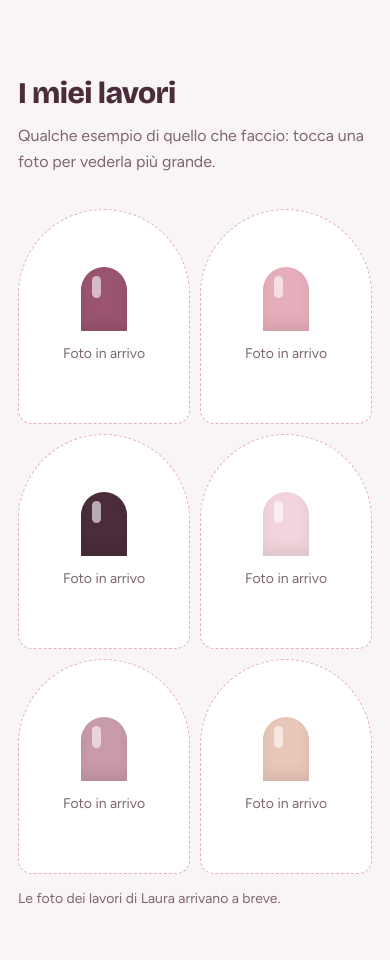
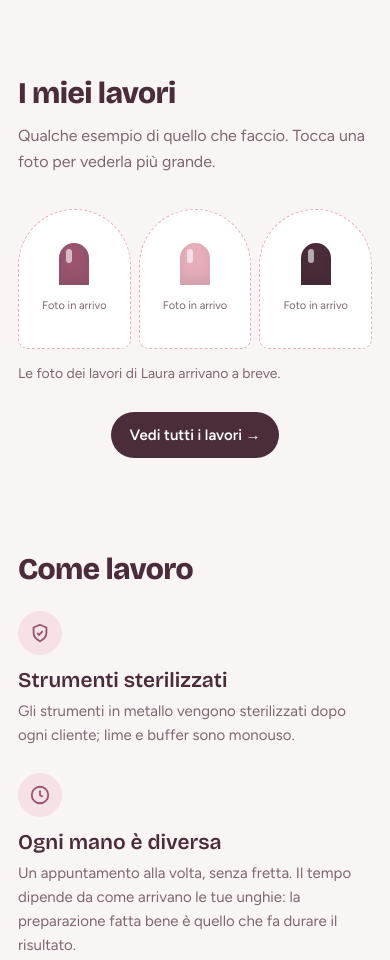
Before and after one commit to andreaamoroso00-alt/leunghiedilaura, a plain HTML site: page index.html in a window 390 px wide. Shown: the part 1600-2560 px from the top of the page. Drawn offline with nearby package versions, Linux system fonts and the light colour scheme.

Commit message:
Lavori: 3 in homepage con 'Vedi tutti' e pagina dedicata #galleria
Co-Authored-By: Claude Opus 5.5 <noreply@anthropic.com>
Claude-Session: https://claude.ai/code/session_01FXwizB65SLbQscLkC7ALx3

```diff
--- a/index.html
+++ b/index.html
@@ -81,7 +81,20 @@
   .work.ph .tip::after{content:"";display:block;width:9px;height:22px;border-radius:999px;background:rgba(255,255,255,.6);margin:9px 0 0 11px}
   .work.ph small{color:var(--soft);font-size:14px}
   .works-note{color:var(--soft);font-size:14px;margin-top:14px}
-  @media (max-width:760px){.works{grid-template-columns:repeat(2,1fr);gap:10px}.work{border-radius:110px 110px 18px 18px}}
+  .works-more{display:flex;justify-content:center;margin-top:26px}
+  @media (max-width:760px){.works{grid-template-columns:repeat(2,1fr);gap:10px}.work{border-radius:110px 110px 18px 18px}
+    .works.preview{grid-template-columns:repeat(3,1fr);gap:8px}.works.preview .work{border-radius:80px 80px 14px 14px}
+    .works.preview .work.ph small{font-size:11px}.works.preview .work.ph .tip{width:30px;height:42px}.works.preview .work.ph .tip::after{width:6px;height:14px;margin:6px 0 0 7px}
+    .works.preview .work figcaption{font-size:12px;padding:20px 8px 8px}}
+  /* pagina galleria */
+  #galleria{display:none;min-height:100vh;padding-top:34px}
+  body.g-open #galleria{display:block}
+  body.g-open > *:not(#galleria):not(.glow):not(.draft):not(dialog):not(script){display:none!important}
+  .g-top{display:flex;align-items:center;justify-content:space-between;gap:12px;margin-bottom:26px}
+  .g-back{color:var(--plum);text-decoration:none;font-weight:600;display:inline-flex;align-items:center;gap:6px}
+  .g-back:hover{color:var(--lacquer)}
+  .g-cta{text-align:center;margin-top:40px}
+  .g-cta p{color:var(--soft);margin-bottom:14px}
   .lightbox{border:0;padding:0;background:transparent;max-width:min(92vw,720px)}
   .lightbox::backdrop{background:rgba(42,24,33,.82)}
   .lightbox img{max-width:100%;max-height:82vh;border-radius:22px;display:block}
@@ -308,9 +321,10 @@
 <section id="lavori">
   <div class="wrap">
     <h2>I miei lavori</h2>
-    <p class="lead">Qualche esempio di quello che faccio: tocca una foto per vederla più grande.</p>
-    <div class="works" id="works"></div>
+    <p class="lead">Qualche esempio di quello che faccio. Tocca una foto per vederla più grande.</p>
+    <div class="works preview" id="works"></div>
     <p class="works-note" id="works-note"></p>
+    <div class="works-more"><a class="btn" href="#galleria">Vedi tutti i lavori →</a></div>
   </div>
 </section>
 <dialog class="lightbox" id="lightbox" aria-label="Foto del lavoro"><button type="button" id="lb-close" aria-label="Chiudi">×</button><img id="lb-img" alt=""><p id="lb-cap"></p></dialog>
@@ -429,6 +443,17 @@
   </div>
 </section>
 
+<section id="galleria" aria-label="Tutti i lavori">
+  <div class="wrap">
+    <div class="g-top"><a class="g-back" href="#lavori">← Torna al sito</a><a class="btn" href="#prenota">Prenota</a></div>
+    <h2>Tutti i lavori</h2>
+    <p class="lead">Una raccolta delle unghie che ho fatto. Tocca una foto per vederla più grande.</p>
+    <div class="works" id="works-all"></div>
+    <p class="works-note" id="works-all-note"></p>
+    <div class="g-cta"><p>Ti piace qualcosa? Prenota e lo rifacciamo insieme, su misura per te.</p><a class="btn" href="#prenota">Prenota un appuntamento</a></div>
+  </div>
+</section>
+
 <footer>
   <div class="wrap">
     <span>© Le unghie di Laura · Foglizzo (TO)</span>
@@ -478,23 +503,41 @@ $("chart").innerHTML = BIZ.groups.map(g => `<div class="group"><h3>${g.title}</h
   `<div class="row"><span class="sw" style="--c:${g.c}"></span><span class="name">${i[0]}${i[1] ? `<small>${i[1]}</small>` : ""}</span><span class="price">${PRICES[i[0]] || ""}</span></div>`).join("")}</div>`).join("")
   + `<p class="pricenote">${Object.keys(PRICES).length ? "" : "Il listino prezzi è in arrivo: per ora chiedi pure all'assistente qui sotto e ti risponde Laura."}</p>`;
 $("rules").innerHTML = BIZ.rules.map(r => `<li>${r}</li>`).join("");
+const TONES = ["var(--lacquer)","#e6aebb","var(--plum)","#f2d5dc","#c99aa8","var(--nude)"];
+function workTiles(list, n){
+  if (list.length) return list.map((w, i) => `<button type="button" class="work" data-i="${i}" aria-label="Apri la foto: ${esc(w.titolo || "lavoro")}"><img src="${esc(w.src)}" alt="${esc(w.titolo || "Lavoro di Laura")}" loading="lazy">${w.titolo ? `<figcaption>${esc(w.titolo)}</figcaption>` : ""}</button>`).join("");
+  return Array.from({length:n}, (_, i) => `<div class="work ph" aria-hidden="true"><span class="tip" style="--c:${TONES[i % TONES.length]}"></span><small>Foto in arrivo</small></div>`).join("");
+}
 function renderWorks(){
-  if (PORTFOLIO.length){
-    $("works").innerHTML = PORTFOLIO.map((w, i) => `<button type="button" class="work" data-i="${i}" aria-label="Apri la foto: ${esc(w.titolo || "lavoro")}"><img src="${esc(w.src)}" alt="${esc(w.titolo || "Lavoro di Laura")}" loading="lazy">${w.titolo ? `<figcaption>${esc(w.titolo)}</figcaption>` : ""}</button>`).join("");
-    $("works-note").textContent = "";
-  } else {
-    const tones = ["var(--lacquer)","#e6aebb","var(--plum)","#f2d5dc","#c99aa8","var(--nude)"];
-    $("works").innerHTML = tones.map(c => `<div class="work ph" aria-hidden="true"><span class="tip" style="--c:${c}"></span><small>Foto in arrivo</small></div>`).join("");
-    $("works-note").textContent = "Le foto dei lavori di Laura arrivano a breve.";
-  }
+  // in homepage: le prime 3 foto; nella pagina "Tutti i lavori": tutte
+  $("works").innerHTML = workTiles(PORTFOLIO.slice(0, 3), 3);
+  $("works-all").innerHTML = workTiles(PORTFOLIO, 9);
+  const none = PORTFOLIO.length ? "" : "Le foto dei lavori di Laura arrivano a breve.";
+  $("works-note").textContent = none; $("works-all-note").textContent = none;
 }
 renderWorks();
-$("works").addEventListener("click", e => {
+function openWork(e){
   const b = e.target.closest("button.work"); if (!b) return;
   const w = PORTFOLIO[+b.dataset.i]; if (!w) return;
   $("lb-img").src = w.src; $("lb-img").alt = w.titolo || "Lavoro di Laura"; $("lb-cap").textContent = w.titolo || "";
   if (typeof $("lightbox").showModal === "function") $("lightbox").showModal();
-});
+}
+$("works").addEventListener("click", openWork);
+$("works-all").addEventListener("click", openWork);
+// pagina dedicata ai lavori: si apre con l'indirizzo .../#galleria
+function route(){
+  const open = location.hash === "#galleria";
+  const was = document.body.classList.contains("g-open");
+  document.body.classList.toggle("g-open", open);
+  if (open){ window.scrollTo(0, 0); document.title = "Lavori – Le unghie di Laura"; }
+  else {
+    document.title = DOC_TITLE;
+    if (was && location.hash){ const t = document.querySelector(location.hash); if (t) setTimeout(() => t.scrollIntoView(), 0); }
+  }
+}
+const DOC_TITLE = document.title;
+window.addEventListener("hashchange", route);
+route();
 $("lb-close").addEventListener("click", () => $("lightbox").close());
 $("lightbox").addEventListener("click", e => { if (e.target === $("lightbox")) $("lightbox").close(); });
 
```
